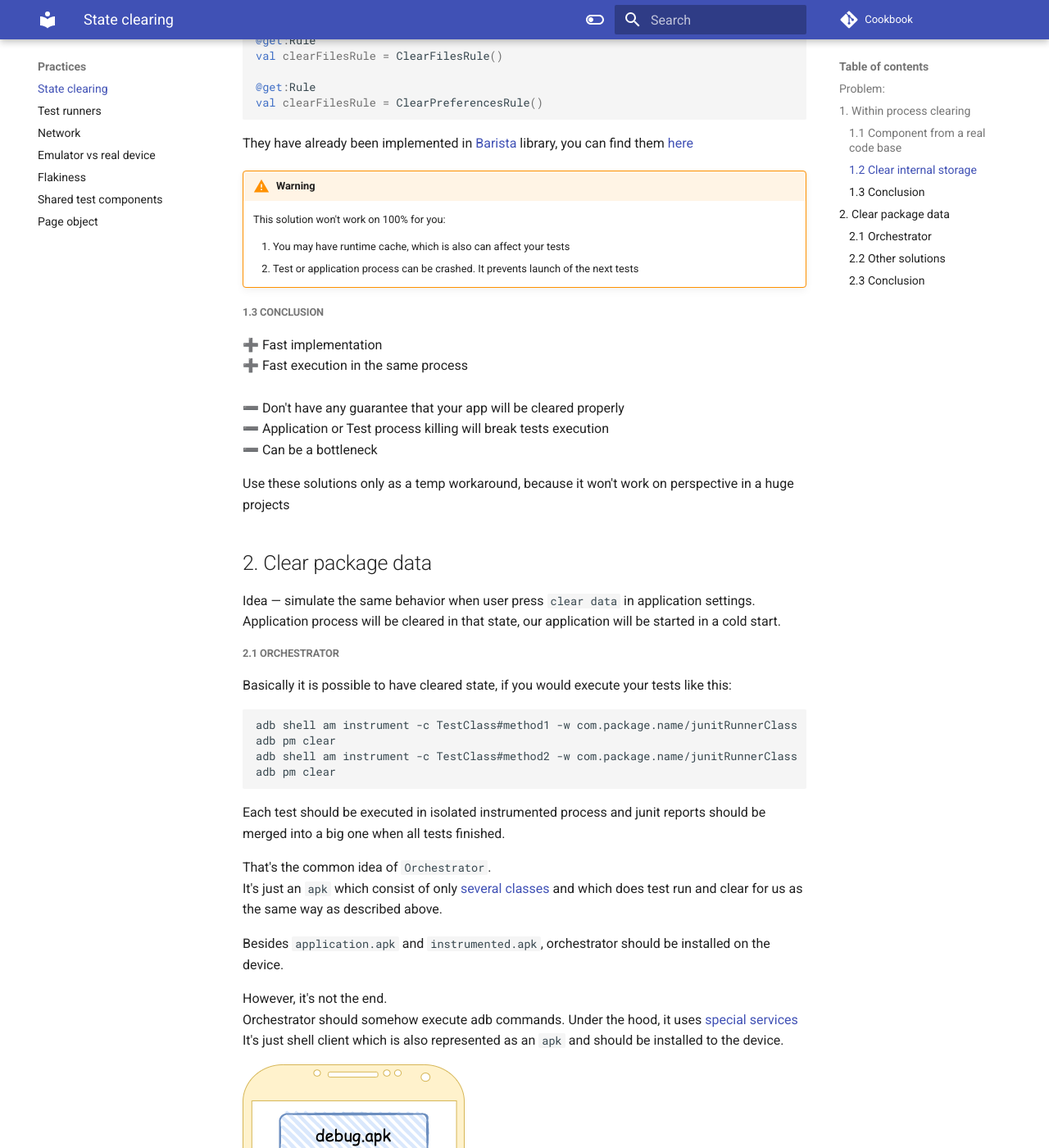
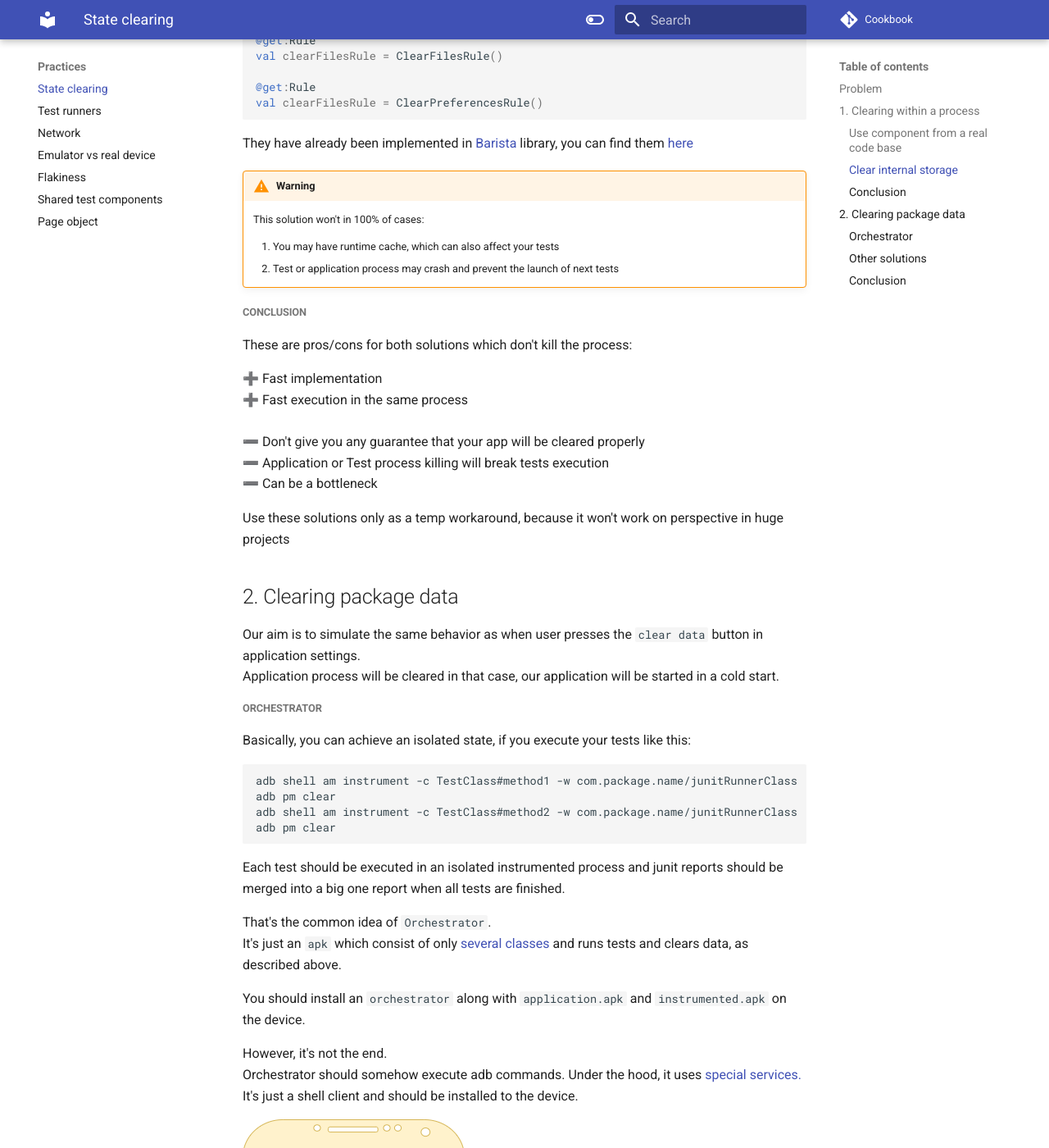
Before and after one commit to android-ui-testing/Cookbook, an MkDocs documentation site: the page built from docs/content/practices/state_clearing.md, in a window 1280 px wide and 1400 px high, scrolled down 1185 px. Shown: the whole window at 82% size. Built offline with MkDocs 1.6.1 and Material for MkDocs 9.7.7, drawn with Linux system fonts in a browser that asks for light colours; comment, search, counter and statistics services are not loaded; some of the changed text lies outside the part shown.

Commit message:
fir grammar

````diff
--- a/docs/content/practices/state_clearing.md
+++ b/docs/content/practices/state_clearing.md
@@ -2,19 +2,19 @@
 
 This question appears as soon as you need to run more than 1 ui test.
 
-## Problem:
+## Problem
 
-We run `Test1`, it performs some http requests, saves some data to files and database.
-<br/>When `Test1` finished, `Test2` will be launched.
+We run `Test1`, it performs some http requests, saves some data to files and databases.
+<br/>When `Test1` is finished, `Test2` will be launched.
 <br/>However, `Test1` left some data on the device which can be a reason of `Test2` failing.
 
-Solution — clear data before each test
+Solution — clear the data before each test
 
-## 1. Within process clearing
+## 1. Clearing within a process
 
-In this case we don't kill our application process.
+In this case, we don't kill our application process, and we have 2 options here:
 
-##### 1.1 Component from a real code base <br/>
+##### Use component from a real code base <br/>
 
 ``` kotlin
 @Before
@@ -23,20 +23,22 @@ fun setUp() {
 }
 ```
 
-The same component which clears data _(For instance, while logout)_. It should honestly clear everything in application:
-Databases, Files, Preferences and Runtime cache and should be executed before each test.
+The same component which clears data _(For instance, while logout)_. It should honestly clear everything in your
+application:
+Databases, Files, Preferences and Runtime cache, and should be executed before each test.
 !!! danger
 
-    This solution is a bottleneck and it's better to avoid it at all. If LogoutCleaner broken, all of the tests will be failed
+    This solution is a bottleneck and it's better to avoid it at all. If LogoutCleaner is broken, all of the tests will be failed.
 
 <br/>
 
-##### 1.2 Clear internal storage  <br/>
+##### Clear internal storage  <br/>
 
-All cache in android application stored in internal storage: `/data/data/packagename/`
-<br/>This storage — our application sandbox and can be achieved without any permission.
+All cache in an android application is stored in the internal storage: `/data/data/packagename/`
+<br/>This storage is our application sandbox and can be accessed without any permission.
 
-Common idea: to avoid usage of components from real code base and use some test rules, which do the job for us.
+Basic idea is to avoid using components from a real code base. Instead of them, use some tests rules which do the job
+for us.
 
 ```kotlin
 
@@ -56,30 +58,32 @@ them [here](https://github.com/AdevintaSpain/Barista/tree/master/library/src/mai
 
 !!! warning
 
-    This solution won't work on 100% for you:
+    This solution won't in 100% of cases:
 
-    1. You may have runtime cache, which is also can affect your tests
-    2. Test or application process can be crashed. It prevents launch of the next tests
+    1. You may have runtime cache, which can also affect your tests
+    2. Test or application process may crash and prevent the launch of next tests
 
-##### 1.3 Conclusion<br/>
+##### Conclusion<br/>
+
+These are pros/cons for both solutions which don't kill the process:
 
 ➕ Fast implementation<br/>
 ➕ Fast execution in the same process<br/>
 <br/>
-➖ Don't have any guarantee that your app will be cleared properly<br/>
+➖ Don't give you any guarantee that your app will be cleared properly<br/>
 ➖ Application or Test process killing will break tests execution <br/>
 ➖ Can be a bottleneck<br/>
 
-Use these solutions only as a temp workaround, because it won't work on perspective in a huge projects
+Use these solutions only as a temp workaround, because it won't work on perspective in huge projects
 
-## 2. Clear package data
+## 2. Clearing package data
 
-Idea — simulate the same behavior when user press `clear data` in application settings.
-<br/>Application process will be cleared in that state, our application will be started in a cold start.
+Our aim is to simulate the same behavior as when user presses the `clear data` button in application settings.
+<br/>Application process will be cleared in that case, our application will be started in a cold start.
 
-##### 2.1 Orchestrator
+##### Orchestrator
 
-Basically it is possible to have cleared state, if you would execute your tests like this:
+Basically, you can achieve an isolated state, if you execute your tests like this:
 
 ```bash
 adb shell am instrument -c TestClass#method1 -w com.package.name/junitRunnerClass
@@ -88,22 +92,22 @@ adb shell am instrument -c TestClass#method2 -w com.package.name/junitRunnerClas
 adb pm clear
 ```
 
-Each test should be executed in isolated instrumented process and junit reports should be merged into a big one when all
-tests finished.
+Each test should be executed in an isolated instrumented process and junit reports should be merged into a big one
+report when all tests are finished.
 
 That's the common idea of `Orchestrator`.
 <br/>
 It's just an `apk` which consist of
 only [several classes](https://github.com/android/android-test/tree/master/runner/android_test_orchestrator/java/androidx/test/orchestrator)
-and which does test run and clear for us as the same way as described above.
+and runs tests and clears data, as described above.
 
-Besides `application.apk` and `instrumented.apk`, orchestrator should be installed on the device.
+You should install an `orchestrator` along with `application.apk` and `instrumented.apk` on the device.
 
 However, it's not the end.
 <br/>
 Orchestrator should somehow execute adb commands. Under the hood, it
-uses [special services](https://github.com/android/android-test/tree/master/services)
-It's just shell client which is also represented as an `apk` and should be installed to the device.
+uses [special services.](https://github.com/android/android-test/tree/master/services)
+It's just a shell client and should be installed to the device.
 
 ![alt text](../images/orchestrator.png "orchestrator and test-services")
 
@@ -117,14 +121,16 @@ It's just shell client which is also represented as an `apk` and should be insta
     2. We delegate this job to the device instead of host machine.
     <br/>Devices are less reliable than host pc
 
-##### 2.2 Other solutions
+##### Other solutions
 
-This is also possible to implement by usage
-of [3rd party test runners](https://android-ui-testing.github.io/Cookbook/practices/test_runners_review/), like
-Marathon, Avito-Runner or Flank. Marathon and Avito-Runner clear package data without an orchestrator. They delegated
-this logic to host machine.
+It's also possible to clear package data by
+using [3rd party test runners](https://android-ui-testing.github.io/Cookbook/practices/test_runners_review/), like
+Marathon, Avito-Runner or Flank. Marathon and Avito-Runner clear package data without an orchestrator. They delegate
+this logic to a host machine
 
-##### 2.3 Conclusion<br/>
+##### Conclusion<br/>
+
+These are pros/cons for an `orchestrator` and 3rd party test runners solution:
 
 ➕ Does the job for us in 100% <br/>
 <br/>
@@ -132,14 +138,14 @@ this logic to host machine.
 ➖ Orchestrator — over-complicated <br/>
 
 Each `adb pm clear` takes some time and depends on apk size. Below you may see some gaps between the tests which
-represents such delay
+represent such a delay
 
 ![alt text](../images/package_clear.png "ADB package clearing takes some time")
 
 !!! success
 
-    Only package clear does guarantee for you that data has been cleared.
+    Only package clear can guarantee that your data will be celared properly.
     Marathon and Avito-Runner provide the easiest way to clear application data.
 
-    1. You can set it just by one flag in configuration
+    1. You can set them just by one flag in configuration
     2. They don't use orchestrator under the hood
````
